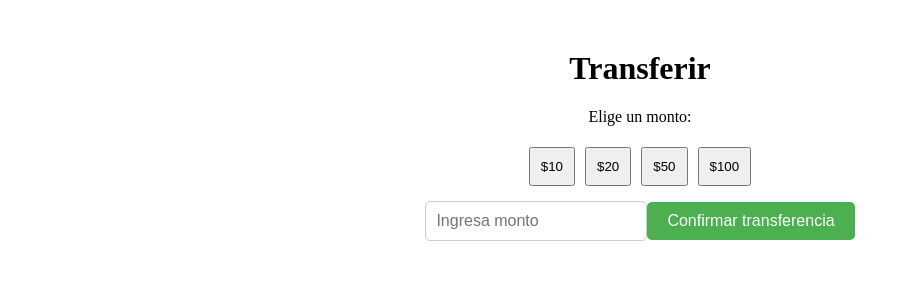
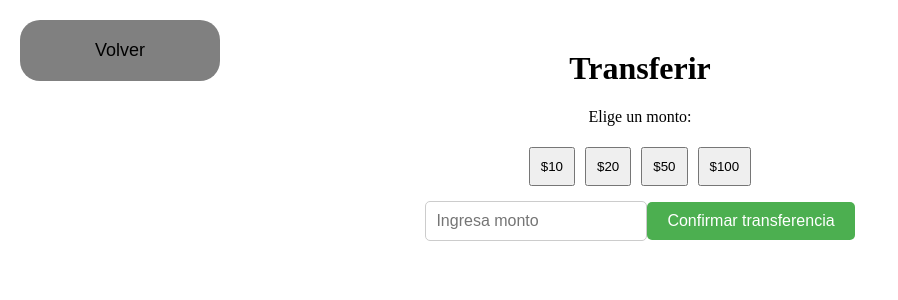
Before and after one commit to dansilber08/IDDO-2025-front, a React (Vite) app: page /transferir in a window 1280 px wide. Shown: the top 300 px of the page, without its empty margins (0-898 px from the left). Built offline with nearby package versions, Linux system fonts and the light colour scheme.

Commit message:
boton volver

```diff
--- a/src/components/styles/styles.css
+++ b/src/components/styles/styles.css
@@ -27,3 +27,17 @@
     padding: 10px;
     cursor: pointer;
   }
+
+  .btn-volver {
+    background-color: gray;
+    color: black;
+    padding: 20px 40px;
+    border: none;
+    border-radius: 20px;
+    font-size: 18px;
+    width: 200px;
+    text-align: center;
+    position: absolute;
+    top: 20px;
+    left: 20px;
+  }
--- a/src/components/transferir.jsx
+++ b/src/components/transferir.jsx
@@ -1,7 +1,9 @@
 import { useState } from 'react';
+import { useNavigate } from 'react-router-dom';
 import './styles/styles.css';
 
 function Transferir() {
+  const navigate = useNavigate();
   const [monto, setMonto] = useState('');
   const [confirmacion, setConfirmacion] = useState('');
 
@@ -22,6 +24,7 @@ function Transferir() {
 
   return (
     <div className="container">
+    <button className="btn-volver" onClick={() => navigate('/')}>Volver</button>
       <h1>Transferir</h1>
       <div>
         <p>Elige un monto:</p>
```
Also changed, not shown: src/components/teclado.jsx (deleted), src/paginas/PaginaTransferir.jsx (deleted).
